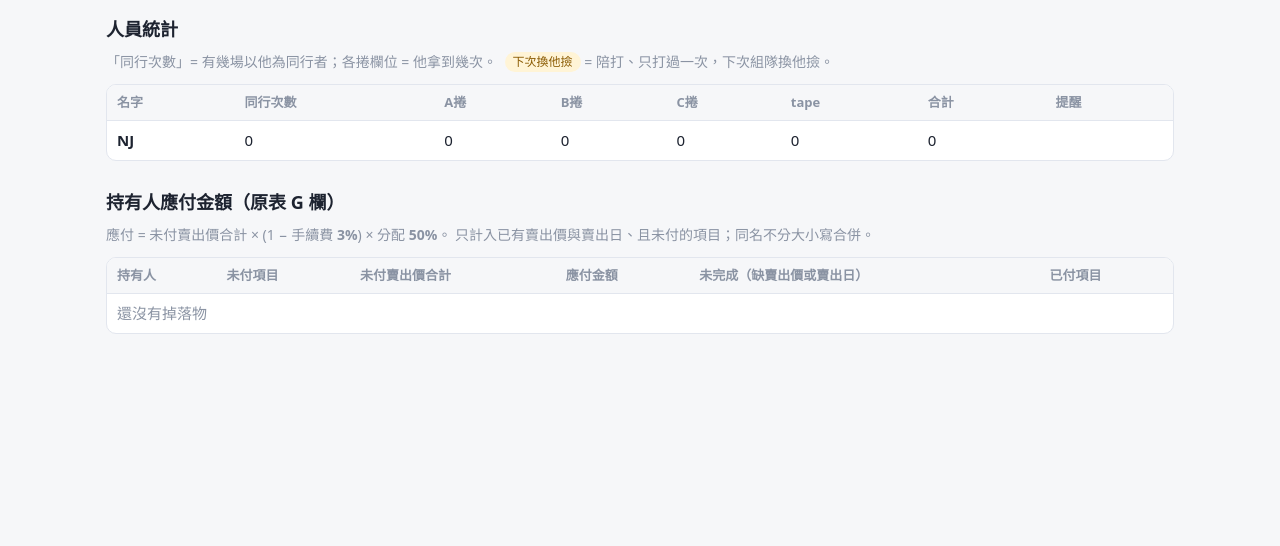
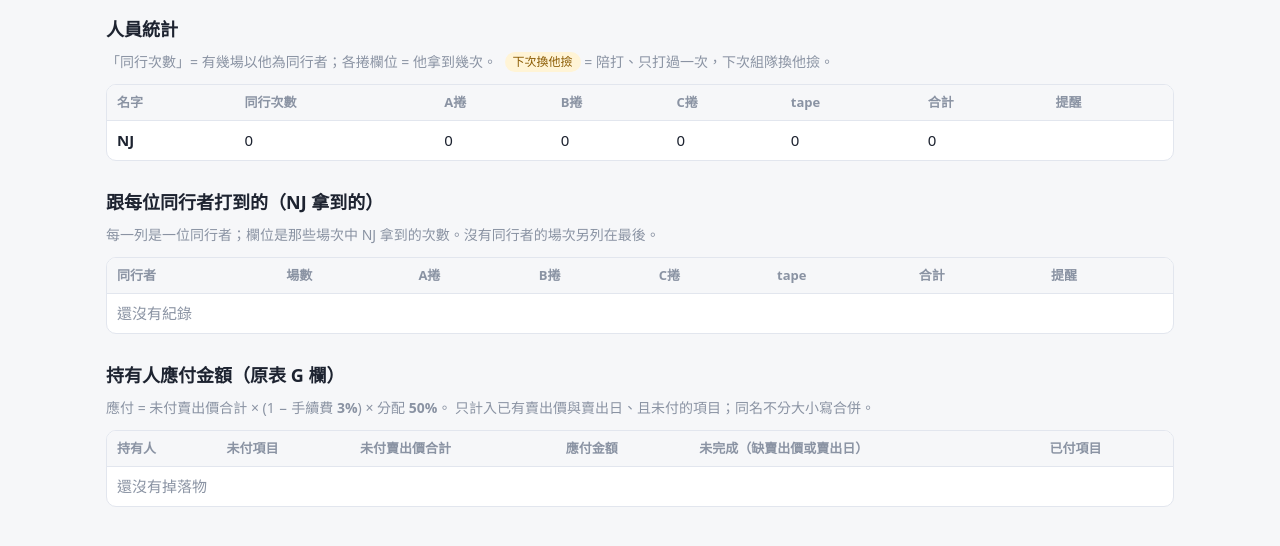
Before and after one commit to louis70109/rms-loot, a Flask app: page / in a window 1280 px wide. Shown: the part 56-602 px from the top of the page. Run offline with Flask 3, Linux system fonts and the light colour scheme; data that the repository does not hold is empty.

Commit message:
Add per-partner breakdown of NJ's picks to the overview
New table lists each partner (and runs with no partner) with NJ's picks
per slot in those runs, so e.g. the hangi run's tape and the XL run's C
show under their partner. Totals match NJ's overall count. Adds a test.

Co-Authored-By: Claude Haiku 5.5 <noreply@anthropic.com>
Claude-Session: https://claude.ai/code/session_01No6Ypgnbs8KghfnZurbxus

```diff
--- a/app.py
+++ b/app.py
@@ -220,6 +220,23 @@ def build_people(db):
     return result
 
 
+def build_partner_breakdown(db):
+    """每位同行者底下：這些場次中 NJ 拿到的各捲次數（沒有同行者的場次另列）。"""
+    groups = {}
+    for r in db.execute("SELECT * FROM runs ORDER BY id").fetchall():
+        name = r["partner"] or "（沒有同行者）"
+        key = name.lower()
+        g_ = groups.setdefault(key, {"name": name, "runs": 0, "guest_runs": 0,
+                                     "picks": {f: 0 for f, _ in SLOTS}, "total": 0})
+        g_["runs"] += 1
+        g_["guest_runs"] += r["is_guest"] if r["partner"] else 0
+        for field, _ in SLOTS:
+            if r[field].lower() == ME.lower():
+                g_["picks"][field] += 1
+                g_["total"] += 1
+    return sorted(groups.values(), key=lambda x: (x["name"].startswith("（"), x["name"].lower()))
+
+
 def build_payouts(db, fee_percent, share_percent):
     """每位持有人（不分大小寫合併）的應付金額，對應原表 G 欄。
 
@@ -435,7 +452,7 @@ def create_app(db_path=None):
     def index():
         db = get_db()
         fee, share = get_setting(db, "payout_fee_percent", 3.0), get_setting(db, "payout_share_percent", 50.0)
-        return render_template("index.html", people=build_people(db),
+        return render_template("index.html", people=build_people(db), partners=build_partner_breakdown(db),
                                payouts=build_payouts(db, fee, share), fee=fee, share=share)
 
     # 分贓紀錄
--- a/templates/index.html
+++ b/templates/index.html
@@ -35,6 +35,35 @@
 </section>
 
 <section>
+  <h2>跟每位同行者打到的（NJ 拿到的）</h2>
+  <p class="hint">每一列是一位同行者；欄位是那些場次中 NJ 拿到的次數。沒有同行者的場次另列在最後。</p>
+  <div class="table-wrap">
+    <table>
+      <thead>
+        <tr>
+          <th>同行者</th><th>場數</th>
+          {% for _, label in SLOTS %}<th>{{ label }}</th>{% endfor %}
+          <th>合計</th><th>提醒</th>
+        </tr>
+      </thead>
+      <tbody>
+        {% for p in partners %}
+          <tr>
+            <td><strong>{{ p.name }}</strong></td>
+            <td>{{ p.runs }}</td>
+            {% for field, _ in SLOTS %}<td>{{ p.picks[field] }}</td>{% endfor %}
+            <td>{{ p.total }}</td>
+            <td>{% if p.guest_runs %}<span class="badge">陪打</span>{% endif %}</td>
+          </tr>
+        {% else %}
+          <tr><td colspan="8" class="muted">還沒有紀錄</td></tr>
+        {% endfor %}
+      </tbody>
+    </table>
+  </div>
+</section>
+
+<section>
   <h2>持有人應付金額（原表 G 欄）</h2>
   <p class="hint">應付 = 未付賣出價合計 × (1 − 手續費 <strong>{{ "%g"|format(fee) }}%</strong>) × 分配 <strong>{{ "%g"|format(share) }}%</strong>。
     只計入已有賣出價與賣出日、且未付的項目；同名不分大小寫合併。</p>
```
Also changed, not shown: tests/test_app.py (+11 -0 lines).
